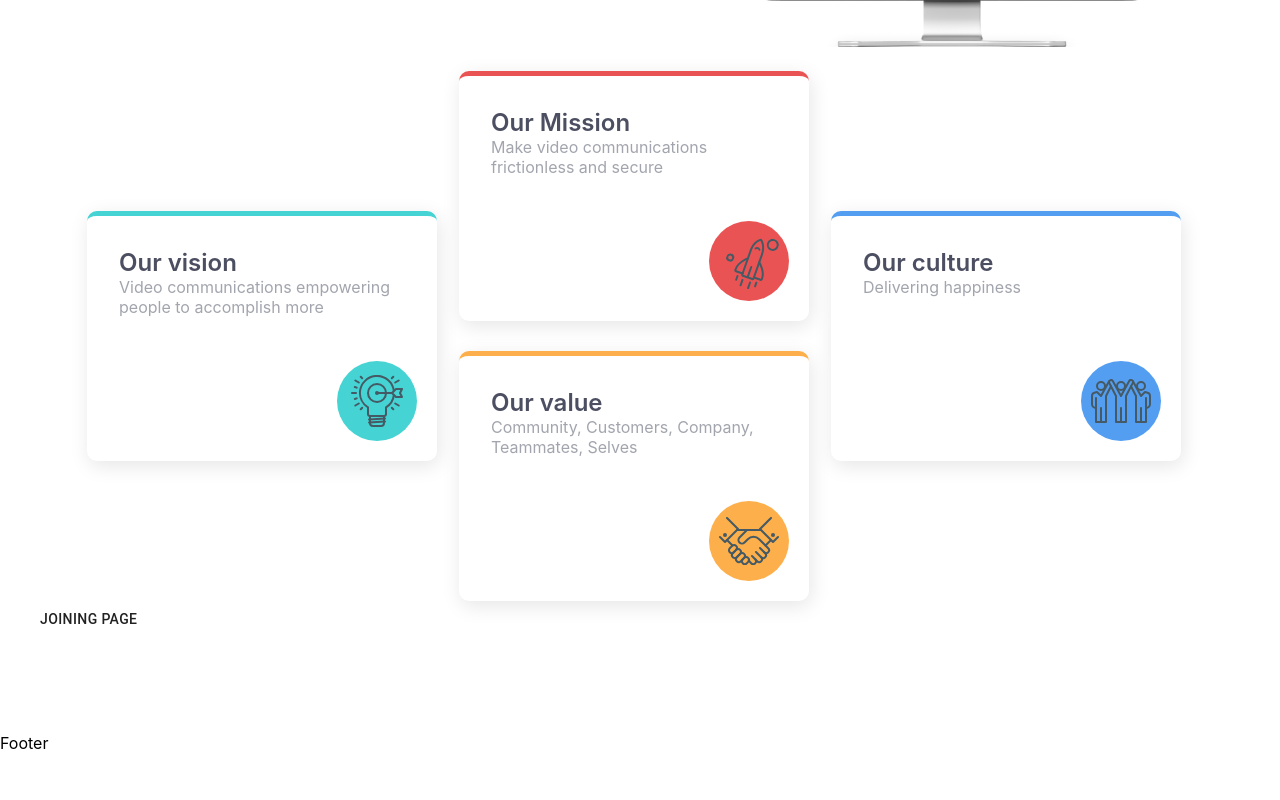
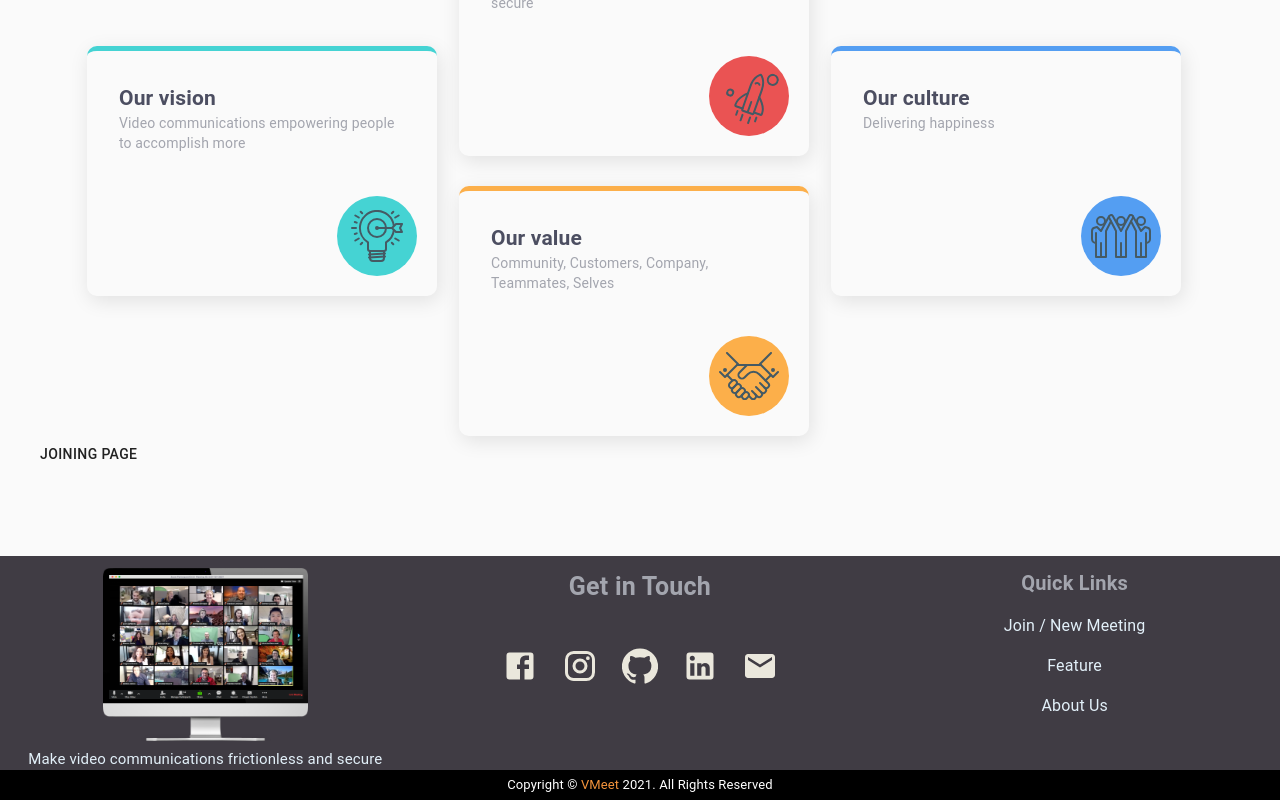
Before and after one commit to vdmondkr2002/VMeet, a React (Create React App) app in the folder client/: page / in a window 1280 px wide. Shown: the part 1067-1867 px from the top of the page. Before the commit the page ends 1820 px from the top, so only its background shows below. Built offline with nearby package versions, Linux system fonts and the light colour scheme.

Commit message:
Footer Done

```diff
--- a/client/src/components/Footer/Footer.js
+++ b/client/src/components/Footer/Footer.js
@@ -1,7 +1,154 @@
 import React from "react";
+import useStyles from "./styles.js";
+import logo from "../../assests/monitor-screen.png";
+import { Typography, CssBaseline, Link, Grid } from "@material-ui/core";
+import InstagramIcon from "@material-ui/icons/Instagram";
+import FacebookIcon from "@material-ui/icons/Facebook";
+import GitHubIcon from "@material-ui/icons/GitHub";
+import LinkedInIcon from "@material-ui/icons/LinkedIn";
+import EmailIcon from "@material-ui/icons/Email";
+import { Link as RouterLink } from "react-router-dom";
 
 const Footer = () => {
-  return <div>Footer</div>;
+  const classes = useStyles();
+
+  return (
+    <>
+      <CssBaseline />
+      <div className={classes.footer}>
+        <Grid container spacing={3} alignItems="stretch">
+          <Grid item sm={4} xs={12}>
+            <Typography align="center">
+              <Link href="#" color="inherit">
+                <img className={classes.image1} src={logo} alt="BookXchanger" />
+              </Link>
+              <br />
+              <Typography
+                style={{
+                  fontSize: "15px",
+                  color: "#E2F0F9",
+                }}
+                align="center"
+              >
+                Make video communications frictionless and secure
+              </Typography>
+            </Typography>
+          </Grid>
+          <Grid item sm={4} xs={12}>
+            <Typography className={classes.touch} align="center">
+              Get in Touch
+              <br />
+            </Typography>
+            <Typography align="center">
+              <Link
+                href="https://www.facebook.com/"
+                target="_blank"
+                color="inherit"
+              >
+                <FacebookIcon className={classes.Icon} />
+              </Link>
+              <Link
+                href="https://www.instagram.com/"
+                target="_blank"
+                color="inherit"
+              >
+                <InstagramIcon className={classes.Icon} />
+              </Link>
+              <Link
+                href="https://github.com/sagarmude7/Bookxchanger"
+                target="_blank"
+                color="inherit"
+              >
+                <GitHubIcon className={classes.Icon} />
+              </Link>
+              <Link href="http://linkedin.com/" target="_blank" color="inherit">
+                <LinkedInIcon className={classes.Icon} />
+              </Link>
+              <Link
+                href="mailto:bookxchanger@gmail.com"
+                target="_blank"
+                color="inherit"
+              >
+                <EmailIcon className={classes.Icon} />
+              </Link>
+            </Typography>
+          </Grid>
+          <Grid item sm={4} xs={12}>
+            <Typography
+              style={{ fontSize: "20px", fontWeight: "bold" }}
+              align="center"
+            >
+              Quick Links
+            </Typography>
+            <Typography align="center">
+              <li style={{ listStyleType: "none", textAlign: "center" }}>
+                <ul className={classes.link}>
+                  <Link
+                    to="/join"
+                    component={RouterLink}
+                    key="join"
+                    color="inherit"
+                    className={classes.linkName}
+                  >
+                    Join / New Meeting
+                  </Link>
+                </ul>
+                <ul className={classes.link}>
+                  <Link
+                    to="/all"
+                    component={RouterLink}
+                    key="feature"
+                    color="inherit"
+                    className={classes.linkName}
+                  >
+                    Feature
+                  </Link>
+                </ul>
+                <ul className={classes.link}>
+                  <Link
+                    to="/aboutus"
+                    component={RouterLink}
+                    key="About Us"
+                    color="inherit"
+                    className={classes.linkName}
+                  >
+                    About Us
+                  </Link>
+                </ul>
+              </li>
+            </Typography>
+          </Grid>
+        </Grid>
+
+        <div>
+          <Typography
+            align="center"
+            style={{
+              fontSize: "13px",
+              position: "Centre",
+              padding: "5px 0 5px 0",
+              background: "black",
+              color: "white",
+            }}
+          >
+            {"Copyright © "}
+            <Link
+              color="inherit"
+              to="/"
+              component={RouterLink}
+              key="Home"
+              className={classes.name}
+            >
+              VMeet
+            </Link>{" "}
+            {new Date().getFullYear()}
+            {". "}
+            {"All Rights Reserved"}
+          </Typography>
+        </div>
+      </div>
+    </>
+  );
 };
 
 export default Footer;
--- a/client/src/components/Footer/styles.js
+++ b/client/src/components/Footer/styles.js
@@ -0,0 +1,71 @@
+import { makeStyles } from "@material-ui/core";
+
+const styles = makeStyles(() => ({
+  footer: {
+    position: "center",
+    background: "#403C44",
+  },
+
+  image1: {
+    width: "50%",
+    margin: "0px 10px ",
+    position: "centre",
+  },
+
+  link: {
+    listStyleType: "none",
+    textAlign: "center",
+    paddingInlineStart: "0px",
+    transition: "1s",
+  },
+
+  linkName: {
+    color: "#E2F0F9",
+    transition: "0.5s",
+    "&:hover": {
+      color: "#E2F0F9",
+      textShadow: "0 0 5px #E2F0F9",
+    },
+  },
+
+  name: {
+    color: "#F4943C",
+    "&:hover": {
+      color: "#E2F0F9",
+    },
+  },
+
+  touch: {
+    fontSize: "25px",
+    fontWeight: "bold",
+    padding: "0 0 30px 0",
+    "@media (max-width : 700px)": {
+      padding: "10px 0 5px 0",
+    },
+  },
+
+  Icon: {
+    margin: "10px 10px 10px 10px",
+    fontSize: "40px",
+    transform: "scale(.9)",
+    zIndex: "-1",
+    color: "#eae7dc",
+    transition: ".5s",
+    "&:hover::before": {
+      transform: "scale(1.1)",
+    },
+
+    "&:hover": {
+      textShadow: "0 0 5px #eae7dc",
+      transform: "scale(1.3)",
+    },
+    "@media (max-width : 700px)": {
+      margin: "0px 10px 10px 10px",
+    },
+  },
+
+  displayInline: {
+    display: "inline",
+  },
+}));
+export default styles;
--- a/client/src/components/HomePage/HomePage.js
+++ b/client/src/components/HomePage/HomePage.js
@@ -117,7 +117,9 @@ const HomePage = () => {
           <Grid container spacing={3} alignItems="stretch">
             <Grid item sm={7} xs={12}>
               <div>
-                <Typography variant="h2">About Zoom</Typography>
+                <Typography variant="h2" style={{ marginBottom: "20px" }}>
+                  About Zoom
+                </Typography>
                 <Typography variant="subtitle1">
                   Zoom is for you. We help you express ideas, connect to others,
                   and build toward a future limited only by your imagination.
@@ -140,17 +142,6 @@ const HomePage = () => {
         </div>
 
         <div>
-          {/* <header>
-            <h1>
-              Reliable, efficient delivery
-              <br />
-              <strong>Powered by Technology</strong>
-            </h1>
-            <p>
-              Our Artificial Intelligence powered tools use millions of project
-              data points to ensure that your project is successful
-            </p>
-          </header> */}
           <main>
             <ul className="cards-container">
               <li className="cyan-feature-card">
--- a/client/src/components/Navbar/Navbar.js
+++ b/client/src/components/Navbar/Navbar.js
@@ -1,13 +1,24 @@
-import React, { useEffect, useState } from 'react';
-import { makeStyles,AppBar,Toolbar,Typography,Button,IconButton,Box,Avatar,Menu,MenuItem } from '@material-ui/core';
-import MenuIcon from '@material-ui/icons/Menu';
+import React, { useEffect, useState } from "react";
+import {
+  makeStyles,
+  AppBar,
+  Toolbar,
+  Typography,
+  Button,
+  IconButton,
+  Box,
+  Avatar,
+  Menu,
+  MenuItem,
+} from "@material-ui/core";
+import MenuIcon from "@material-ui/icons/Menu";
 
-import {GoogleLogin} from 'react-google-login'
-import moment from 'moment'
-import {useDispatch, useSelector} from 'react-redux'
-import {googleSignIn,logOut} from '../../actions/auth'
-import GoogleIcon from './GoogleIcon'
-import { useHistory } from 'react-router-dom';
+import { GoogleLogin } from "react-google-login";
+import moment from "moment";
+import { useDispatch, useSelector } from "react-redux";
+import { googleSignIn, logOut } from "../../actions/auth";
+import GoogleIcon from "./GoogleIcon";
+import { useHistory } from "react-router-dom";
 
 const useStyles = makeStyles((theme) => ({
   root: {
@@ -19,25 +30,25 @@ const useStyles = makeStyles((theme) => ({
   title: {
     flexGrow: 1,
   },
-  date:{
-    marginLeft:'auto'
-  }
+  date: {
+    marginLeft: "auto",
+  },
 }));
 const Navbar = () => {
-  const classes = useStyles()
-  const dispatch = useDispatch()
-  const history = useHistory()
-  const [loggedIn,setLoggedIn] = useState(false)
-  const [mobileView,setMobileView] = useState(false)
-  const [anchorEl,setAnchorEl] = useState(null);
-  const [time,setTime] = useState(Date.now())
-  const user = useSelector(state => state.user)
+  const classes = useStyles();
+  const dispatch = useDispatch();
+  const history = useHistory();
+  const [loggedIn, setLoggedIn] = useState(false);
+  const [mobileView, setMobileView] = useState(false);
+  const [anchorEl, setAnchorEl] = useState(null);
+  const [time, setTime] = useState(Date.now());
+  const user = useSelector((state) => state.user);
 
-  useEffect(()=>{
-    if(user.name){
-      setLoggedIn(true)
+  useEffect(() => {
+    if (user.name) {
+      setLoggedIn(true);
     }
-  },[user])
+  }, [user]);
 
   useEffect(() => {
     const setResponsiveness = () => {
@@ -52,34 +63,35 @@ const Navbar = () => {
 
   useEffect(() => {
     const timer = setInterval(() => {
-        setTime(Date.now())
-    }, 60000)
+      setTime(Date.now());
+    }, 60000);
     return () => {
-        clearInterval(timer)
-    }
-  }, [])
+      clearInterval(timer);
+    };
+  }, []);
 
-  const handleAvatarMenuClose = ()=>{
-    setAnchorEl(null)
-  }
+  const handleAvatarMenuClose = () => {
+    setAnchorEl(null);
+  };
 
-  const handleClickAvatar = (e)=>{
-    setAnchorEl(e.currentTarget)
-  }
+  const handleClickAvatar = (e) => {
+    setAnchorEl(e.currentTarget);
+  };
   const googleSuccess = async (res) => {
-    console.log(res)
+    console.log(res);
     try {
-
-      dispatch(googleSignIn({
-        googleId:res.profileObj.googleId,
-        displayName:res.profileObj.name,
-        firstName:res.profileObj.givenName,
-        lastName:res.profileObj.familyName,
-        image:res.profileObj.imageUrl,
-        email:res.profileObj.email
-      }))
-    }catch (err){
-      console.log(err)
+      dispatch(
+        googleSignIn({
+          googleId: res.profileObj.googleId,
+          displayName: res.profileObj.name,
+          firstName: res.profileObj.givenName,
+          lastName: res.profileObj.familyName,
+          image: res.profileObj.imageUrl,
+          email: res.profileObj.email,
+        })
+      );
+    } catch (err) {
+      console.log(err);
     }
   };
 
@@ -87,37 +99,34 @@ const Navbar = () => {
     alert("Google Sign In was unsuccessful. Try again later");
   };
 
-  const logout = ()=>{
-    dispatch(logOut(history))
-  }
+  const logout = () => {
+    dispatch(logOut(history));
+  };
 
   return (
-    <AppBar position="static">
+    <AppBar position="static" style={{ margin: "0" }}>
       <Toolbar>
         <Typography variant="h6" className={classes.title}>
           V Meet
         </Typography>
-        {
-          !mobileView && (
+        {!mobileView && (
           <Typography variant="h6" className={classes.date}>
-              {moment(time).format(' h:mm a ⚈ MMMM Do YYYY')}
+            {moment(time).format(" h:mm a ⚈ MMMM Do YYYY")}
           </Typography>
-          )
-        }
+        )}
 
-        {
-          loggedIn?(
+        {loggedIn ? (
           <>
-            {
-              mobileView?(
+            {mobileView ? (
               <>
                 <Button
                   aria-controls="simple-menu"
                   aria-haspopup="true"
                   onClick={handleClickAvatar}
                 >
-                        <Avatar alt={`${user.name}`} src={user.profilePic} >
-                        {user?.firstName?.charAt(0)}{user?.lastName?.charAt(0)}
+                  <Avatar alt={`${user.name}`} src={user.profilePic}>
+                    {user?.firstName?.charAt(0)}
+                    {user?.lastName?.charAt(0)}
                   </Avatar>
                 </Button>
                 <Menu
@@ -128,7 +137,11 @@ const Navbar = () => {
                   onClose={handleAvatarMenuClose}
                 >
                   <MenuItem onClick={handleAvatarMenuClose}>
-                              <Button color="inherit" className={classes.menuButton} onClick={logout}>
+                    <Button
+                      color="inherit"
+                      className={classes.menuButton}
+                      onClick={logout}
+                    >
                       <Typography variant="h6" className={classes.menuitemText}>
                         Logout
                       </Typography>
@@ -136,22 +149,21 @@ const Navbar = () => {
                   </MenuItem>
                 </Menu>
               </>
-              ):(
+            ) : (
               <>
                 <IconButton>
-                    <Avatar alt={`${user.name}`} src={user.profilePic} >
-                    {user?.firstName?.charAt(0)}{user?.lastName?.charAt(0)}
+                  <Avatar alt={`${user.name}`} src={user.profilePic}>
+                    {user?.firstName?.charAt(0)}
+                    {user?.lastName?.charAt(0)}
                   </Avatar>
                 </IconButton>
                 <Button color="secondary" variant="contained" onClick={logout}>
                   Logout
                 </Button>
               </>
-              )
-            }
-
+            )}
           </>
-          ):(
+        ) : (
           <GoogleLogin
             clientId="771936552840-bo8590qfhbgqqp1e12fe8pllbqvkfo4g.apps.googleusercontent.com"
             render={(renderProps) => (
@@ -173,9 +185,7 @@ const Navbar = () => {
             onFailure={googleError}
             cookiePolicy="single_host_origin"
           />
-          )
-        }
-
+        )}
       </Toolbar>
     </AppBar>
   );
```
Lines whose indentation alone changed are shown as unchanged.
